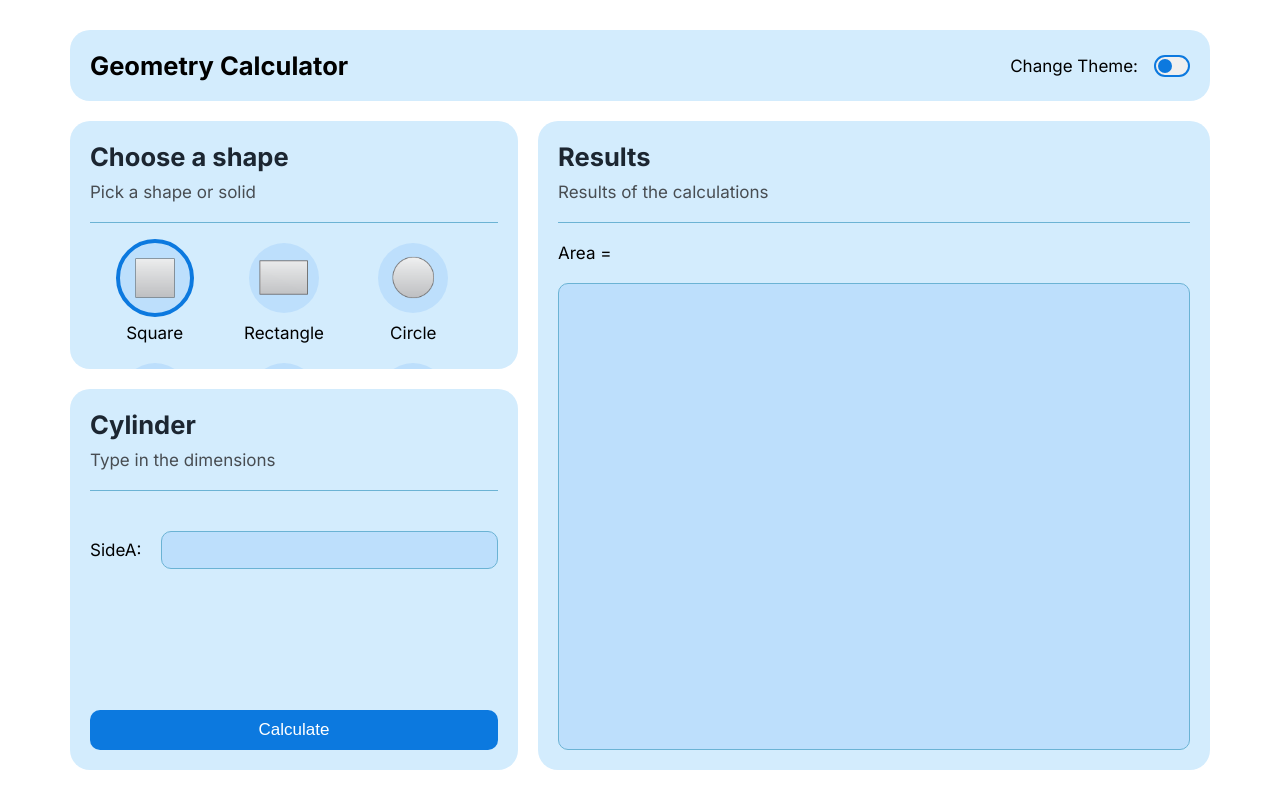
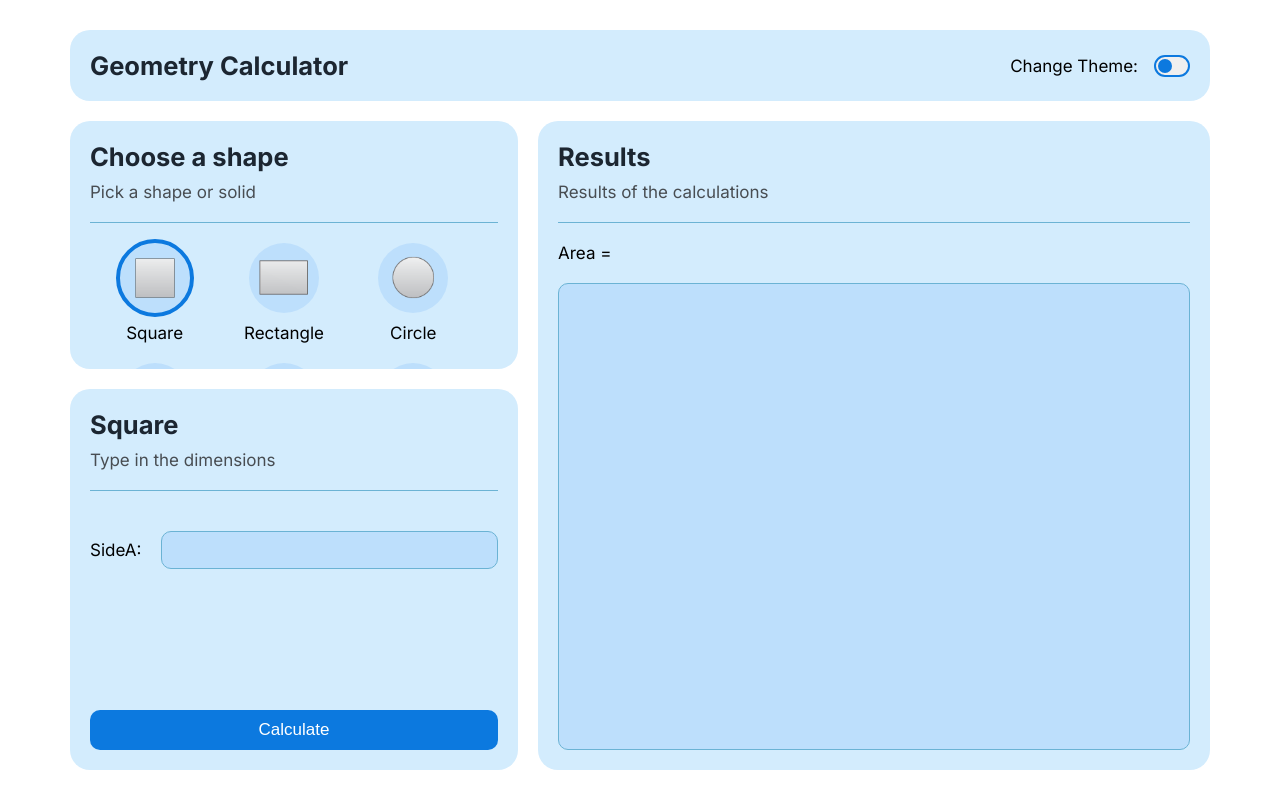
Before and after one commit to StanleyG995/geometry-calculator, a website: page index.html in a window 1280 px wide. Both pictures are taken after a click on the element "Square". Drawn offline with Linux system fonts and the light colour scheme.

Commit message:
fixed changing name in the input area

```diff
--- a/index.html
+++ b/index.html
@@ -17,7 +17,7 @@
     <div class="container">
       <header class="header">
         <nav class="options box">
-          <h1>Geometry Calculator</h1>
+          <h1 class = 'app-name'>Geometry Calculator</h1>
           <div class="theme-changer"><label for="theme-button">Change theme:</label>
             <button id="theme-button" class="theme-button">
             </button></div>
@@ -71,7 +71,7 @@
           </div>
           <div class="initial-values-box box">
             <div class="box-header">
-              <h2 class="box-heading">Cylinder</h2>
+              <h2 class="box-heading current-shape-name">Cylinder</h2>
               <p class="box-subtitle">Type in the dimensions</p>
             </div>
             <div class="box-body initial-values">
--- a/src/js/main.js
+++ b/src/js/main.js
@@ -4,8 +4,12 @@ const shapesButtons = Array.from(document.querySelectorAll(".shape"))
 const inputsArea = document.querySelector(".inputs")
 const resultsArea = document.querySelector(".results")
 
+const shapeName = document.querySelector('.current-shape-name')
+
 const calculateButton = document.querySelector(".button-action")
 const themeButton = document.querySelector('.theme-button')
+
+
 
 let currentShape
 let index
@@ -67,6 +71,9 @@ const getShapeInfo = () => {
 }
 
 const setFields = () => {
+
+	shapeName.innerText = currentShape.querySelector('.shape-label').innerText
+
 	inputs.forEach(input => {
 		const newInput = document.createElement("div")
 		newInput.innerHTML = `
--- a/src/sass/main.scss
+++ b/src/sass/main.scss
@@ -100,8 +100,7 @@ body {
 	border-bottom: solid 1px $element-stroke;
 }
 
-.box-heading {
-	margin-bottom: 10px;
+.app-name, .box-heading {
 	color: $text-dark;
 }
 
```
Also changed, not shown: dist/css/main.min.css, dist/js/main.min.js, 1 other file.
